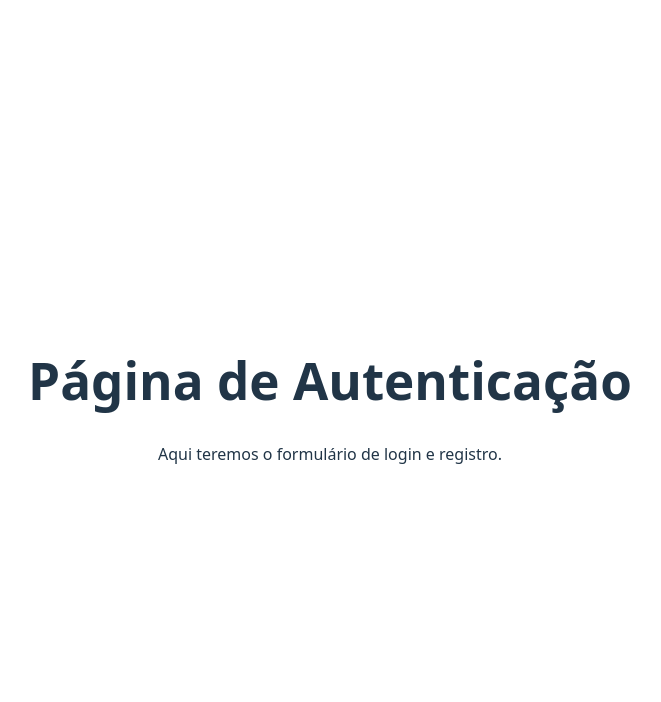
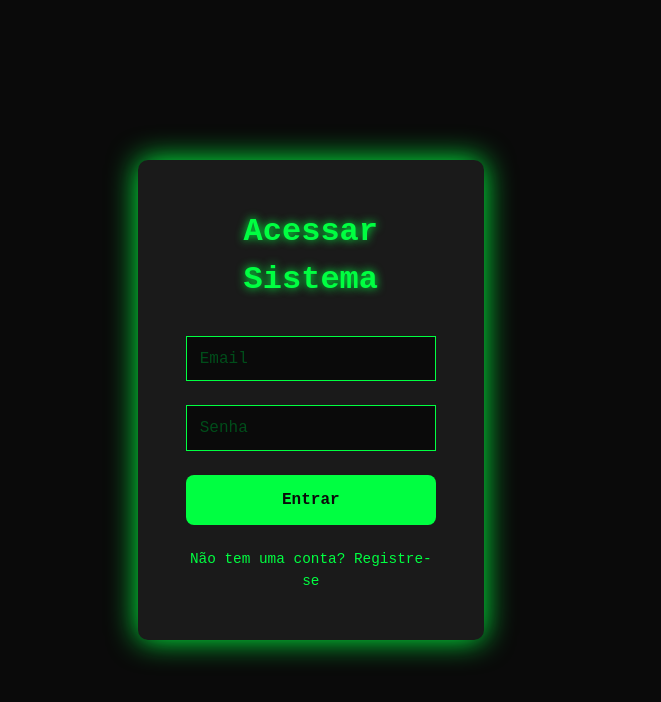
Before and after one commit to PatricAugusto/Aplicativo-de-Anotacoes-com-Autenticacao, a React (Vite) app: page / in a window 1280 px wide. Shown: the top 702 px of the page, without its empty margins (310-971 px from the left). Built offline with nearby package versions, Linux system fonts and the light colour scheme.

Commit message:
feat: implement authentication context and private route, enhance Auth page with styled components

```diff
--- a/src/App.jsx
+++ b/src/App.jsx
@@ -4,14 +4,22 @@ import React from 'react';
 import { Routes, Route } from 'react-router-dom';
 import Auth from './pages/Auth';
 import Dashboard from './pages/Dashboard';
-import './App.css'; // Mantenha a importação de estilos padrão
+import PrivateRoute from './components/PrivateRoute';
+import './App.css';
 
 function App() {
   return (
     <div className="app-container">
       <Routes>
         <Route path="/" element={<Auth />} />
-        <Route path="/dashboard" element={<Dashboard />} />
+        <Route
+          path="/dashboard"
+          element={
+            <PrivateRoute>
+              <Dashboard />
+            </PrivateRoute>
+          }
+        />
       </Routes>
     </div>
   );
--- /dev/null
+++ b/src/components/PrivateRoute.jsx
@@ -0,0 +1,20 @@
+// src/components/PrivateRoute.jsx
+
+import React from 'react';
+import { Navigate } from 'react-router-dom';
+import { useAuth } from '../contexts/AuthContext';
+
+// Este componente recebe o componente que ele deve renderizar como 'children'
+const PrivateRoute = ({ children }) => {
+  const { isAuthenticated } = useAuth();
+
+  // Se o usuário estiver autenticado, renderiza a página protegida
+  if (isAuthenticated) {
+    return children;
+  }
+
+  // Se não estiver, redireciona para a página de login ('/')
+  return <Navigate to="/" />;
+};
+
+export default PrivateRoute;
--- /dev/null
+++ b/src/contexts/AuthContext.jsx
@@ -0,0 +1,30 @@
+// src/contexts/AuthContext.jsx
+
+import React, { createContext, useContext, useState } from 'react';
+
+// 1. Criamos o contexto
+const AuthContext = createContext();
+
+// Hook para facilitar o uso do contexto em outros componentes
+export const useAuth = () => {
+  return useContext(AuthContext);
+};
+
+// 2. Criamos o provedor do contexto
+export const AuthProvider = ({ children }) => {
+  // Estado de autenticação. Por enquanto, 'true' para testar.
+  // Vamos conectar com o Firebase mais tarde.
+  const [isAuthenticated, setIsAuthenticated] = useState(false);
+
+  // Exemplo de função de login/logout
+  const login = () => setIsAuthenticated(true);
+  const logout = () => setIsAuthenticated(false);
+
+  const value = {
+    isAuthenticated,
+    login,
+    logout,
+  };
+
+  return <AuthContext.Provider value={value}>{children}</AuthContext.Provider>;
+};
--- a/src/main.jsx
+++ b/src/main.jsx
@@ -3,13 +3,18 @@
 import React from 'react'
 import ReactDOM from 'react-dom/client'
 import { BrowserRouter } from 'react-router-dom'
+import { AuthProvider } from './contexts/AuthContext'
 import App from './App.jsx'
+import GlobalStyle from './styles/GlobalStyle'
 import './index.css'
 
 ReactDOM.createRoot(document.getElementById('root')).render(
   <React.StrictMode>
     <BrowserRouter>
-      <App />
+      <AuthProvider>
+        <GlobalStyle />
+        <App />
+      </AuthProvider>
     </BrowserRouter>
   </React.StrictMode>,
 )
--- a/src/pages/Auth.jsx
+++ b/src/pages/Auth.jsx
@@ -1,13 +1,136 @@
 // src/pages/Auth.jsx
 
-import React from 'react';
+import React, { useState } from 'react';
+import styled from 'styled-components';
 
+const AuthContainer = styled.div`
+  background-color: var(--matrix-gray);
+  padding: 3rem;
+  border-radius: 10px;
+  box-shadow: 0 0 25px var(--matrix-green);
+  text-align: center;
+  width: 90%;
+  max-width: 400px;
+  animation: pulse 2s infinite alternate;
+
+  @keyframes pulse {
+    from {
+      box-shadow: 0 0 15px var(--matrix-green);
+    }
+    to {
+      box-shadow: 0 0 30px var(--matrix-green);
+    }
+  }
+`;
+
+const AuthTitle = styled.h2`
+  color: var(--matrix-green);
+  text-shadow: 0 0 10px var(--matrix-green);
+  margin-bottom: 2rem;
+  font-size: 2rem;
+`;
+
+const AuthForm = styled.form`
+  display: flex;
+  flex-direction: column;
+  gap: 1.5rem;
+`;
+
+const AuthInput = styled.input`
+  background-color: var(--matrix-dark);
+  border: 1px solid var(--matrix-green);
+  color: var(--matrix-green);
+  padding: 0.8rem;
+  font-size: 1rem;
+  outline: none;
+
+  &:focus {
+    box-shadow: 0 0 10px var(--matrix-green);
+  }
+
+  &::placeholder {
+    color: #004d1a;
+  }
+`;
+
+const AuthButton = styled.button`
+  background-color: var(--matrix-green);
+  color: var(--matrix-dark);
+  border: none;
+  padding: 1rem;
+  font-size: 1rem;
+  cursor: pointer;
+  transition: background-color 0.3s, transform 0.3s;
+  font-weight: bold;
+
+  &:hover {
+    background-color: #00ff81;
+    transform: scale(1.05);
+  }
+`;
+
+const AuthSwitch = styled.p`
+  margin-top: 1.5rem;
+  cursor: pointer;
+  color: var(--matrix-green);
+  font-size: 0.9rem;
+
+  &:hover {
+    text-decoration: underline;
+  }
+`;
+
+// Lógica do componente Auth
 const Auth = () => {
+  const [isLogin, setIsLogin] = useState(true);
+  const [email, setEmail] = useState('');
+  const [password, setPassword] = useState('');
+
+  const toggleMode = () => {
+    setIsLogin(!isLogin);
+  };
+
+  const handleEmailChange = (e) => {
+    setEmail(e.target.value);
+  };
+
+  const handlePasswordChange = (e) => {
+    setPassword(e.target.value);
+  };
+
+  const handleSubmit = (e) => {
+    e.preventDefault();
+    // Aqui no futuro, vamos chamar a função de autenticação do Firebase.
+    console.log(`Modo: ${isLogin ? 'Login' : 'Registro'}`);
+    console.log(`Email: ${email}, Senha: ${password}`);
+  };
+
   return (
-    <div>
-      <h1>Página de Autenticação</h1>
-      <p>Aqui teremos o formulário de login e registro.</p>
-    </div>
+    <AuthContainer>
+      <AuthTitle>{isLogin ? 'Acessar Sistema' : 'Criar Conta'}</AuthTitle>
+      <AuthForm onSubmit={handleSubmit}>
+        <AuthInput
+          type="email"
+          placeholder="Email"
+          value={email}
+          onChange={handleEmailChange}
+          required
+        />
+        <AuthInput
+          type="password"
+          placeholder="Senha"
+          value={password}
+          onChange={handlePasswordChange}
+          required
+        />
+        <AuthButton type="submit">
+          {isLogin ? 'Entrar' : 'Registrar'}
+        </AuthButton>
+      </AuthForm>
+      <AuthSwitch onClick={toggleMode}>
+        {isLogin ? 'Não tem uma conta? Registre-se' : 'Já tem uma conta? Entrar'}
+      </AuthSwitch>
+    </AuthContainer>
   );
 };
 
--- /dev/null
+++ b/src/styles/GlobalStyle.js
@@ -0,0 +1,29 @@
+// src/styles/GlobalStyle.js
+
+import { createGlobalStyle } from 'styled-components';
+
+const GlobalStyle = createGlobalStyle`
+  :root {
+    --matrix-green: #00ff41;
+    --matrix-dark: #0a0a0a;
+    --matrix-gray: #1a1a1a;
+  }
+
+  * {
+    margin: 0;
+    padding: 0;
+    box-sizing: border-box;
+    font-family: 'Courier New', Courier, monospace;
+  }
+
+  body {
+    background-color: var(--matrix-dark);
+    color: var(--matrix-green);
+    display: flex;
+    justify-content: center;
+    align-items: center;
+    min-height: 100vh;
+  }
+`;
+
+export default GlobalStyle;
```
Also changed, not shown: src/firebase-conifg.js (line endings or trailing spaces).
